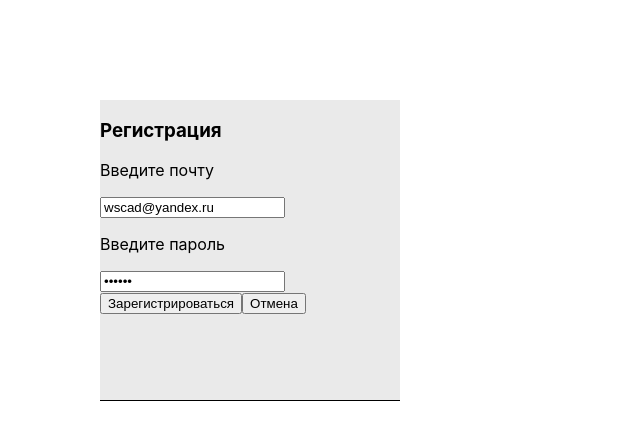
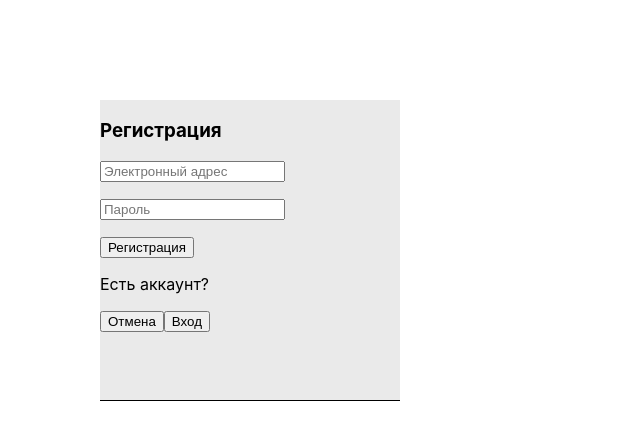
Before and after one commit to IvanMishinSever/jwt_client, a React (Create React App) app: page / in a window 1280 px wide. Both pictures are taken after a click on the button "Регистрация". Shown: the top 440 px of the page, without its empty margins (0-640 px from the left). Built offline with nearby package versions, Linux system fonts and the light colour scheme.

Commit message:
add register and login first form

```diff
--- a/src/Components/Authorization/Login/Login.js
+++ b/src/Components/Authorization/Login/Login.js
@@ -1,16 +1,90 @@
 import React from 'react';
 import './Login.css';
+import {  validateErrorPassword,loginUser, validateErrorEmail, closeLoginForm } from '../authSlice';
 
-export default class Registration extends React.Component {
+import  {validatePassword, validateEmail }  from '../../../helper/validation';
+
+export default class Login extends React.Component {
+    constructor(props){
+        super(props);
+        this.state = {
+           // userInputMail:'wscad@yandex.ru',
+           // userInputPassword:'121212',
+            userInputMail:'',
+            userInputPassword:'',
+            errorValidation:'',
+        }
+        this.handleUserInputMail = this.handleUserInputMail.bind(this);
+        this.handleUserInputPassword = this.handleUserInputPassword.bind(this);
+        this.onSend = this.onSend.bind(this);
+        this.onClose = this.onClose.bind(this);
+    }
+    //CLICK CONTINUE
+onSend() {
+    const {dispatch} = this.props;
+    const item = {
+       email: this.state.userInputMail,
+       password: this.state.userInputPassword,
+
+      //  email: "wscad@yandex",
+       // password: "121212"
+    }
+    console.log("press send");
+    dispatch(loginUser(item));
+
+}
+//CLOSE FORM
+onClose() {
+ const {dispatch} = this.props;
+ dispatch(closeLoginForm());
+}
+
+handleUserInputMail(e) {
+    const {dispatch} = this.props;
+    const message = validateEmail(e.target.value);
+    dispatch(validateErrorEmail(message));
+
+    this.setState({
+        userInputMail: e.target.value
+    })
+}
+handleUserInputPassword(e) {
+    const {dispatch} = this.props;
+    const message = validatePassword(e.target.value);
+    dispatch(validateErrorPassword(message));
+
+    this.setState({
+        userInputPassword: e.target.value,
+        errorValidation: message
+    })
+}
     render() {
+        let style;
+
+        if (!this.props.userData.errorMessage && !this.props.userData.errorMessageEmail && !this.props.userData.errorMessagePassword) {
+
+                style = ''
+            } else {
+                style = 'disabled'
+            }
         return (
             <div className="Login">
+               <h3>Вход на WSCproject</h3>
 
-                <p>Почта</p>
-                <input type='mail'required/>
-                <p>Пароль</p>
-                <input type='password' required/>
-                <button>Вход</button>
+                <input id="email" type="email" placeholder="Электронный адрес" required
+                value={this.state.userInputMail} onChange={this.handleUserInputMail} />
+                <p id="error">{this.props.userData.errorMessageEmail}</p>
+                <p id="error">{this.props.userData.errorMessage}</p>
+                <p id="message">{this.props.userData.userMessage}</p>
+
+                <input type='password' id="password" placeholder="Пароль" required minLength ="5"
+                value={this.state.userInputPassword} onChange={this.handleUserInputPassword}/>
+                <p id="error">{this.props.userData.errorMessagePassword}</p>
+                <button  onClick={this.onSend} disabled={style}>Вход</button>
+                <a href="#">Забыли аккаунт?</a>
+                <span>или</span>
+                <button>Создать аккаунт</button>
+                <button onClick={this.onClose}>Отмена</button>
             </div>
         )
     }
--- a/src/Components/Authorization/Registration/Registration.css
+++ b/src/Components/Authorization/Registration/Registration.css
@@ -24,3 +24,14 @@
 #message {
     color: rgb(52, 207, 38);
 }
+
+input:focus:required:invalid {
+    border-color:red;
+    color: red;
+    box-shadow: none;
+}
+input:focus:required:valid {
+    border-color: green;
+    color: green;
+    box-shadow: none;
+}
--- a/src/Components/Authorization/Registration/Registration.js
+++ b/src/Components/Authorization/Registration/Registration.js
@@ -1,14 +1,18 @@
 import React from 'react';
-import { closeRegistrationForm, registerUser } from '../authSlice';
+import { closeRegistrationForm, registerUser, validateErrorPassword, validateErrorEmail } from '../authSlice';
 import './Registration.css';
+import  {validatePassword, validateEmail }  from '../../../helper/validation';
 
 
 export default class Registration extends React.Component {
     constructor(props){
         super(props);
         this.state = {
-            userInputMail:'wscad@yandex.ru',
-            userInputPassword:'121212',
+           // userInputMail:'wscad@yandex.ru',
+           // userInputPassword:'121212',
+            userInputMail:'',
+            userInputPassword:'',
+            errorValidation:'',
         }
         this.handleUserInputMail = this.handleUserInputMail.bind(this);
         this.handleUserInputPassword = this.handleUserInputPassword.bind(this);
@@ -20,10 +24,11 @@ export default class Registration extends React.Component {
 onSend() {
     const {dispatch} = this.props;
     const item = {
-       // email: this.state.userInputMail,
-       // password: this.state.userInputPassword
-        email: "wscad@yandex.ru",
-        password: "121212"
+       email: this.state.userInputMail,
+       password: this.state.userInputPassword,
+
+      //  email: "wscad@yandex",
+       // password: "121212"
     }
     console.log("press send");
     dispatch(registerUser(item));
@@ -36,29 +41,58 @@ onClose() {
 }
 
 handleUserInputMail(e) {
+    const {dispatch} = this.props;
+    const message = validateEmail(e.target.value);
+    dispatch(validateErrorEmail(message));
+
     this.setState({
         userInputMail: e.target.value
     })
 }
 handleUserInputPassword(e) {
+    const {dispatch} = this.props;
+    const message = validatePassword(e.target.value);
+    dispatch(validateErrorPassword(message));
+
     this.setState({
-        userInputPassword: e.target.value
+        userInputPassword: e.target.value,
+        errorValidation: message
     })
 }
 
     render() {
+        let style;
+
+        if (!this.props.userData.errorMessage && !this.props.userData.errorMessageEmail && !this.props.userData.errorMessagePassword) {
+
+                style = ''
+            } else {
+                style = 'disabled'
+            }
         return (
             <div className="Registration">
-               <h3>Регистрация</h3>
-                <p>Введите почту</p>
-                <input type='mail' value={this.state.userInputMail} onChange={this.handleUserInputMail} required/>
-                <p id="error">{this.props.userData.errorMessage}</p>
-                <p id="message">{this.props.userData.userMessage}</p>
-                <p>Введите пароль</p>
-                <input type='password' value={this.state.userInputPassword} onChange={this.handleUserInputPassword} required/>
-                <button onClick={this.onSend}>Зарегистрироваться</button>
-                <button onClick={this.onClose}>Отмена</button>
+
+                <h3>Регистрация</h3>
+
+                    <input id="email" type="email" placeholder="Электронный адрес" required
+                    value={this.state.userInputMail} onChange={this.handleUserInputMail} />
+                    <p id="error">{this.props.userData.errorMessageEmail}</p>
+                    <p id="error">{this.props.userData.errorMessage}</p>
+                    <p id="message">{this.props.userData.userMessage}</p>
+
+                    <input type='password' id="password" placeholder="Пароль" required minLength ="5"
+                    value={this.state.userInputPassword} onChange={this.handleUserInputPassword}/>
+                    <p id="error">{this.props.userData.errorMessagePassword}</p>
+                    <button  onClick={this.onSend} disabled={style}>Регистрация</button>
+                    <p >Есть аккаунт?</p>
+                    <button onClick={this.onClose}>Отмена</button>
+                    <button >Вход</button>
+
             </div>
         )
     }
 }
+
+/*
+<button type="button" onClick={this.onSend}>Зарегистрироваться</button>
+*/
--- a/src/Components/Authorization/authSlice.js
+++ b/src/Components/Authorization/authSlice.js
@@ -20,7 +20,10 @@ export const registerUser = createAsyncThunk(
        // console.log(answer.user);
         return answer.user;
     } else {
-
+        //console.log(JSON.stringify(await response.json()));
+        //console.log(await response.json());
+       const answer = await response.json();
+        console.log(answer.message);
         return response.status;
        // console.log(response.status);
        // console.log(response)
@@ -30,6 +33,7 @@ export const registerUser = createAsyncThunk(
 }
 );
 
+export const loginUser = createAsyncThunk();
 
 const options ={
     name: 'auth',
@@ -39,9 +43,12 @@ const options ={
         password:'',
         role:'',
         openRegistrationForm: false,
-        activeLoginForm: true,
+        openLoginForm: false,
         errorMessage:'',
+        errorMessageEmail:'',
+        errorMessagePassword:'',
         userMessage:'',
+
 
     },
     reducers: {
@@ -51,8 +58,17 @@ const options ={
         closeRegistrationForm: (state,action) => {
             state.openRegistrationForm = false;
         },
-        activeLoginForm: (state, action) => {
-            state.activeLoginForm = false;
+        closeLoginForm: (state,action) => {
+            state.openLoginForm = false;
+        },
+        openLoginForm: (state, action) => {
+            state.openLoginForm = true;
+        },
+        validateErrorEmail: (state, action) => {
+            state.errorMessageEmail = action.payload;
+        },
+        validateErrorPassword: (state, action) => {
+            state.errorMessagePassword = action.payload;
         }
 
     },
@@ -61,11 +77,13 @@ const options ={
         state.isFetching = true;
         state.error = false;
         state.userMessage = 'Пожалуйста, ждите...';
+
     },
     [registerUser.fulfilled]: (state, action) => {
         state.isFetching = true;
-         //WHY WE DOUBLE IN REDUCER??????
-        console.log(action.payload);
+
+       // console.log(action.payload);
+
         if (action.payload === 409) {
             state.errorMessage = 'Такой пользователь уже существует';
             state.userMessage ='';
@@ -92,5 +110,7 @@ const options ={
 
 };
 export const authSlice = createSlice(options);
-export const {openRegistrationForm, closeRegistrationForm,activeLoginForm} = authSlice.actions;
+export const {openRegistrationForm, closeRegistrationForm,
+    activeLoginForm, validateErrorPassword,
+    validateErrorEmail, openLoginForm, closeLoginForm} = authSlice.actions;
 export default authSlice.reducer;
--- a/src/Components/Main/userSlice.js
+++ b/src/Components/Main/userSlice.js
@@ -1,4 +1,4 @@
-import { AsyncThunk, createSlice } from "@reduxjs/toolkit";
+import {  createSlice } from "@reduxjs/toolkit";
 const options ={
     name: 'user',
     initialState: {
--- /dev/null
+++ b/src/helper/validation.js
@@ -0,0 +1,28 @@
+const  validatePassword = (password) => {
+    if (password.length <= 5) {
+        const message = `Минимальная длина пароля ${5} символов`;
+        //const message = `${password.length}`;
+        return message;
+    } else {
+       // const message = "ВСЕ ОК";
+        return null;
+    }
+
+
+
+}
+const  validateEmail= (email) => {
+    const re = /^(([^<>()[\]\\.,;:\s@"]+(\.[^<>()[\]\\.,;:\s@"]+)*)|(".+"))@((\[[0-9]{1,3}\.[0-9]{1,3}\.[0-9]{1,3}\.[0-9]{1,3}\])|(([a-zA-Z\-0-9]+\.)+[a-zA-Z]{2,}))$/;
+    if (!re.test(email)) {
+        const message = "Неправильный формат почты";
+        return message;
+    }
+
+    return null;
+}
+
+
+
+
+
+export {validatePassword,validateEmail};
```
Also changed, not shown: src/Components/Main/Main.js (+28 -8 lines).
